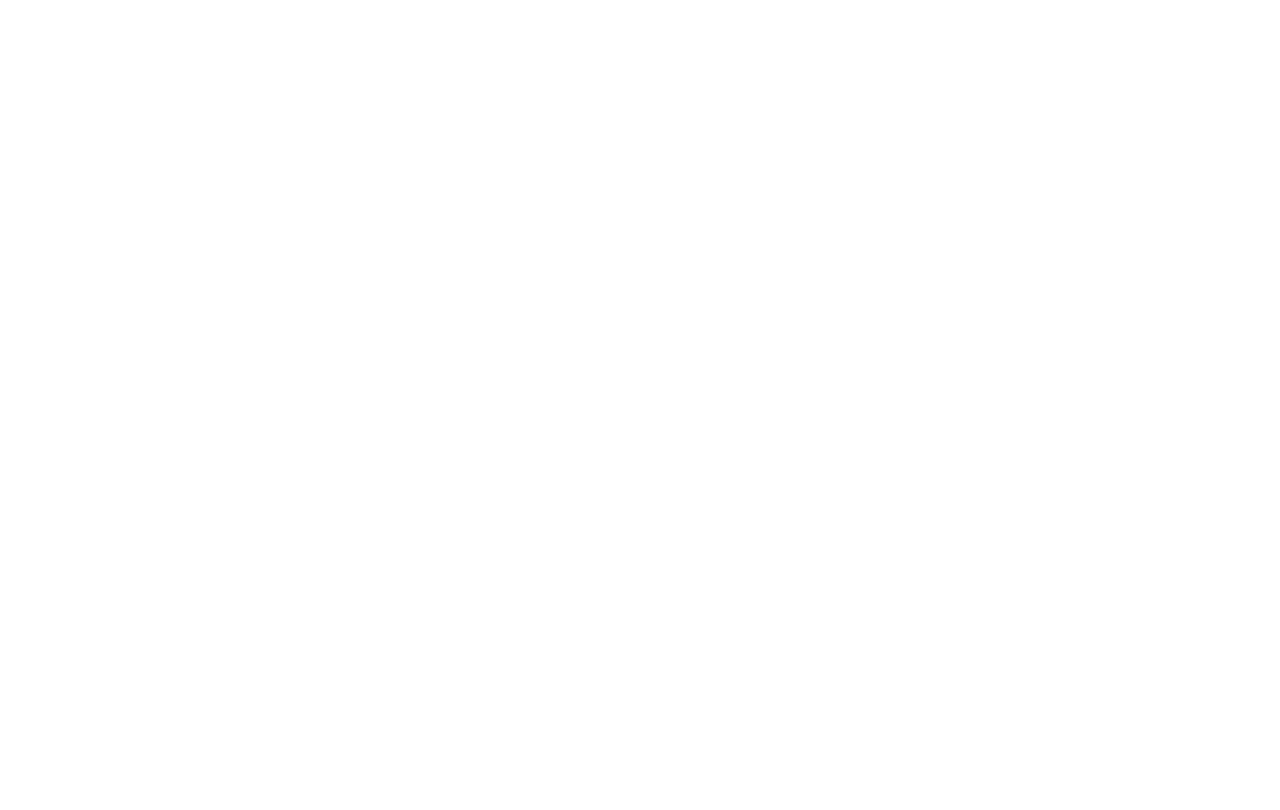
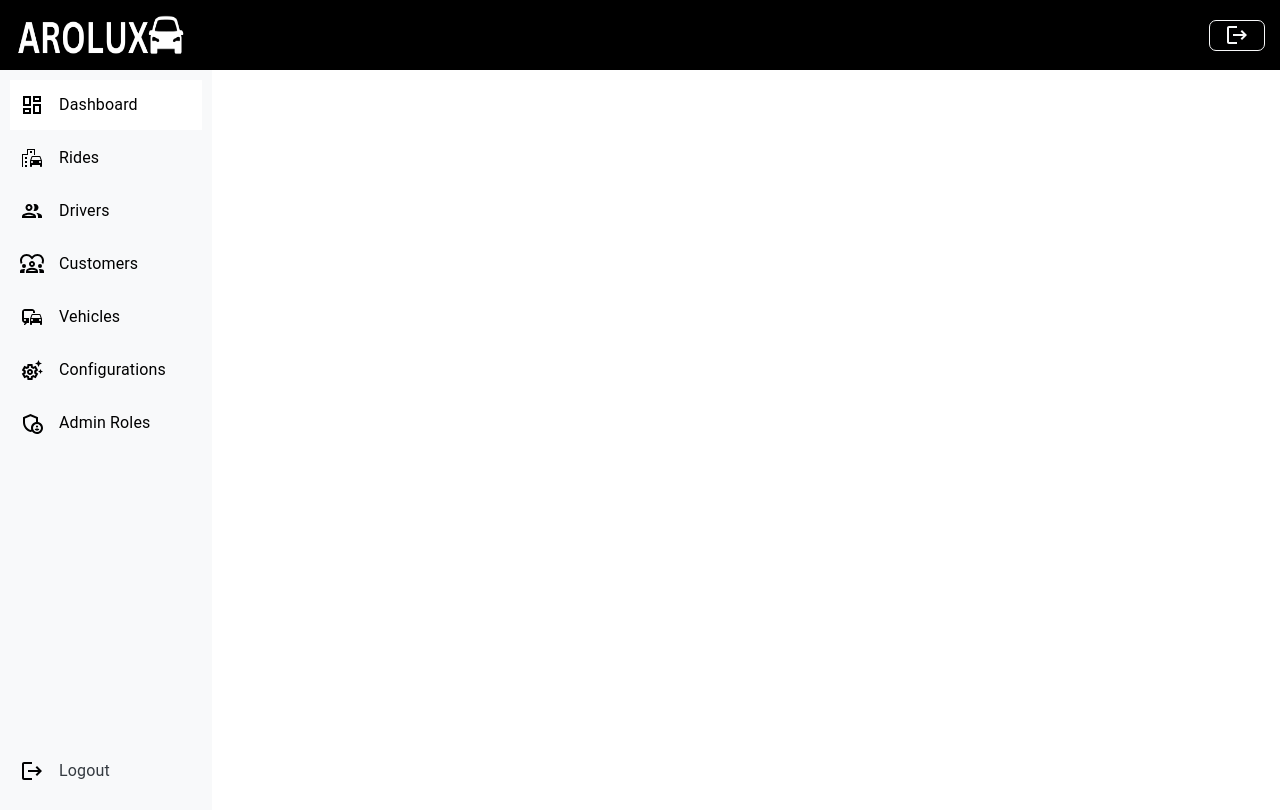
Before and after one commit to Ace217/arolux-admin-fe, a React (Create React App) app: page /dashboard in a window 1280 px wide. Before the commit this address had no page. Built offline with nearby package versions, Linux system fonts and the light colour scheme.

Commit message:
LogIn, Header and sidebar Done

```diff
--- a/src/App.js
+++ b/src/App.js
@@ -1,7 +1,8 @@
 
 import './App.css';
 import { BrowserRouter as Router, Routes, Route } from 'react-router-dom'; // Import routing components
-import Login from './Login';
+import Login from './Pages/Login';
+import Dashboard from './Pages/Dashboard';
 
 
 function App() {
@@ -9,6 +10,7 @@ function App() {
     <Router>
         <Routes>
           <Route path="/" element={<Login />} />
+          <Route path="dashboard" element={<Dashboard/>} />
         </Routes>
     </Router>
   );
--- /dev/null
+++ b/src/Components/Head.js
@@ -0,0 +1,51 @@
+import React from "react";
+import { useNavigate } from "react-router-dom";
+
+import BoxComponent from "./Box";
+import LogoutIcon from "@mui/icons-material/Logout";
+
+export default function Head() {
+  const navigate = useNavigate();
+
+  const handleLogout = () => {
+    // Add any logout logic if needed (e.g., clearing user session)
+    navigate("/");
+  };
+
+  return (
+    <BoxComponent
+      display="flex"
+      justifyContent="space-between"
+      alignItems="center"
+      padding="15px"
+      backgroundColor="var(--primary)"
+    >
+      <BoxComponent width="170px" height="5vh">
+        <img
+          style={{
+            width: "100%",
+            height: "100%",
+          }}
+          src="Images/logo2.png"
+          alt=""
+        />
+      </BoxComponent>
+      <BoxComponent
+        border="1px solid var(--light)"
+        borderRadius="7px"
+        width="50px"
+        height="25px"
+        padding="2px"
+        display="flex"
+        justifyContent="center"
+        alignItems="center"
+        sx={{
+          "&:hover": { backgroundColor: "var(--dark)", cursor: "pointer" },
+        }}
+        onClick={handleLogout} // Add onClick handler
+      >
+        <LogoutIcon fontSize="medium" sx={{ color: "var(--light)" }} />
+      </BoxComponent>
+    </BoxComponent>
+  );
+}
--- /dev/null
+++ b/src/Components/MenuOption.js
@@ -0,0 +1,31 @@
+import React from "react";
+import BoxComponent from "./Box";
+import TypographyComponent from "./Typography";
+
+export default function MenuOption({ icon: Icon, label, onClick, active }) {
+  return (
+    <BoxComponent
+      display="flex"
+      alignItems="center"
+      justifyContent="left"
+      width="auto"
+      height="5vh"
+      padding="5px 10px"
+      sx={{
+        backgroundColor: active ? '#FFF' : 'transparent', // Set background based on active state
+        "&:hover": {
+          cursor: "pointer",
+          backgroundColor: '#FFF',
+          // boxShadow:'0px 0px 1px 1px transparent'// Maintain hover color
+        },
+        transition: 'background-color 0.3s ease', // Smooth transition for background color
+      }}
+      onClick={onClick} // Add the onClick handler here
+    >
+      <Icon />
+      <TypographyComponent marginLeft="15px" color="var(--dull)">
+        {label}
+      </TypographyComponent>
+    </BoxComponent>
+  );
+}
--- /dev/null
+++ b/src/Components/Sidebar.js
@@ -0,0 +1,122 @@
+import React from "react";
+import MenuOption from "./MenuOption";
+import DashboardOutlinedIcon from "@mui/icons-material/DashboardOutlined";
+import GroupOutlinedIcon from "@mui/icons-material/GroupOutlined";
+import Diversity1OutlinedIcon from '@mui/icons-material/Diversity1Outlined';
+import EmojiTransportationOutlinedIcon from '@mui/icons-material/EmojiTransportationOutlined';
+import CommuteOutlinedIcon from '@mui/icons-material/CommuteOutlined';
+import SettingsSuggestOutlinedIcon from '@mui/icons-material/SettingsSuggestOutlined';
+import AdminPanelSettingsOutlinedIcon from '@mui/icons-material/AdminPanelSettingsOutlined';
+import LogoutIcon from "@mui/icons-material/Logout";
+import BoxComponent from "./Box";
+import TypographyComponent from "./Typography";
+import { useNavigate, useLocation } from "react-router-dom";
+
+export default function Sidebar() {
+  const navigate = useNavigate();
+  const location = useLocation();
+
+  const handleLogout = () => {
+    navigate("/");
+  };
+
+  const handleDashboard = () => {
+    navigate("/dashboard");
+  };
+  const handleRides = () => {
+    navigate("/rides");
+  };
+  const handleDrivers = () => {
+    navigate("/drivers");
+  };
+  const handleCustomers = () => {
+    navigate("/customers");
+  };
+  const handleVehicles = () => {
+    navigate("/vehicles");
+  };
+  const handleConfig = () => {
+    navigate("/config");
+  };
+  const handleAdmin = () => {
+    navigate("/admin");
+  };
+
+  // Check the current path
+  const isActive = (path) => location.pathname === path;
+
+  return (
+    <BoxComponent
+      width="15%"
+      height="90vh"
+      padding='10px'
+      display="flex"
+      flexDirection="column"
+      justifyContent="space-between"
+      backgroundColor="var(--light)"
+    >
+      <BoxComponent
+      display='flex'
+      flexDirection="column"
+      gap='3px'
+      >
+        <MenuOption
+          onClick={handleDashboard}
+          icon={DashboardOutlinedIcon}
+          label="Dashboard"
+          active={isActive("/dashboard")} // Pass the active state
+        />
+        <MenuOption
+          onClick={handleRides}
+          icon={EmojiTransportationOutlinedIcon}
+          label="Rides"
+          active={isActive("/rides")} // Pass the active state
+        />
+        <MenuOption
+          onClick={handleDrivers}
+          icon={GroupOutlinedIcon}
+          label="Drivers"
+          active={isActive("/drivers")} // Pass the active state
+        />
+        <MenuOption
+          onClick={handleCustomers}
+          icon={Diversity1OutlinedIcon}
+          label="Customers"
+          active={isActive("/customers")} // Pass the active state
+        />
+        <MenuOption
+          onClick={handleVehicles}
+          icon={CommuteOutlinedIcon }
+          label="Vehicles"
+          active={isActive("/vehicles")} // Pass the active state
+        />
+        <MenuOption
+          onClick={handleConfig}
+          icon={SettingsSuggestOutlinedIcon}
+          label="Configurations"
+          active={isActive("/config")} // Pass the active state
+        />
+        <MenuOption
+          onClick={handleAdmin}
+          icon={AdminPanelSettingsOutlinedIcon}
+          label="Admin Roles"
+          active={isActive("/admin")} // Pass the active state
+        />
+      </BoxComponent>
+      <BoxComponent
+        display="flex"
+        alignItems="center"
+        justifyContent="left"
+        height="6vh"
+        padding="5px 10px"
+        sx={{ "&:hover": { cursor: "pointer" } }}
+        onClick={handleLogout}
+      >
+        <LogoutIcon />
+        <TypographyComponent marginLeft="15px" color="var(--dark)">
+          Logout
+        </TypographyComponent>
+      </BoxComponent>
+    </BoxComponent>
+  );
+}
--- a/src/Components/Theming.css
+++ b/src/Components/Theming.css
@@ -9,6 +9,7 @@
     --info:#17a2b8;
     --light: #f8f9fa;
     --dark:#343a40;
+    --white: #fff;
     --facebook:#385898;
     --main: sans-serif;
   }
--- /dev/null
+++ b/src/Pages/Dashboard.jsx
@@ -0,0 +1,13 @@
+import React from 'react';
+import BoxComponent from '../Components/Box';
+import Head from '../Components/Head';
+import Sidebar from '../Components/Sidebar';
+
+export default function Dashboard() {
+  return (
+    <BoxComponent>
+      <Head/>
+      <Sidebar/>
+    </BoxComponent>
+  );
+}
```
Also changed, not shown: src/Pages/Login.jsx (renamed from src/Login.jsx, +4 -4 lines), public/Images/logo2.png (added).
